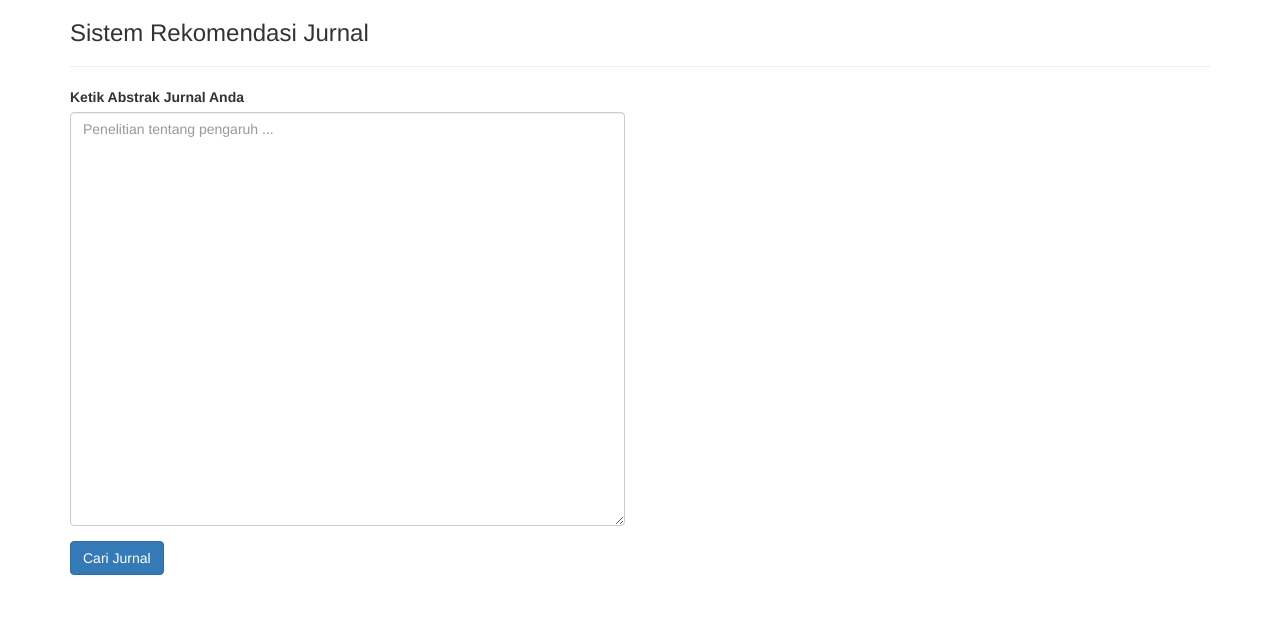
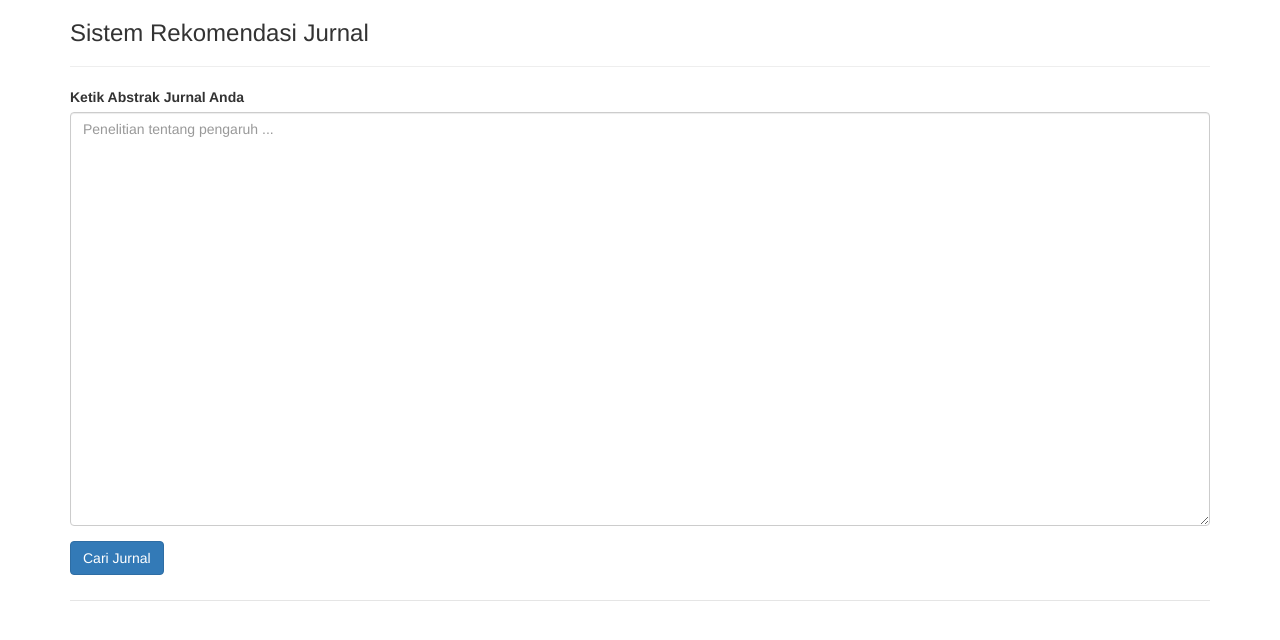
Before and after one commit to IbnuAhsani/journal-recommender-system-deployment, a Flask app: page / in a window 1280 px wide. Shown: the top 640 px of the page. Run offline with Flask 2, Linux system fonts and the light colour scheme; parts of the project's set-up code (start-up, migrations or seed data) failed here and were passed over; some libraries are stand-ins or nearby versions.

Commit message:
feat: set home page layout to be more horizontally wide

```diff
--- a/templates/home.html
+++ b/templates/home.html
@@ -3,29 +3,32 @@
 
 {% block content %}
     <div class="container">
-        <h3>Sistem Rekomendasi Jurnal</h3>
+        <h3>Sistem Rekomendasi Jurnal</h2>
         <hr>
         <form action="{{ url_for('home') }}" method="POST" class="form" role="form">
             {{ form.csrf_token() }}
             <div class="row">
-                <div class="form-group col-md-6">
+                <div class="form-group col-md-12">
                     {{ wtf.form_field(form.abstract, cols="20", rows="20",
                         class='form-control', placeholder='Penelitian tentang pengaruh ...') }}
                     <button type="submit" class="btn btn-primary">Cari Jurnal</button>
                 </div>
-                {% if prediction is defined %}
+            </div>
+            <hr style="margin-top: 1rem; margin-bottom: 1rem; border: 0; border-top: 1px solid rgba(0, 0, 0, 0.1);">
+            <div class="row">
+              {% if prediction is defined %}
                     <div class="col-md-6">
                         <div class="row">
                             <center>
-                                <h4>Jurnal yang direkomendasikan adalah ...</h4>
+                                <h3>Jurnal Yang Direkomendasikan</h3>
                             </center>
                         </div>
                         <div class="row">
                             <center>
-                                <h5>
+                                <h4>
                                     <u>{{ prediction['JOURNAL_NAME'] }}</u>
                                     <a href="{{ prediction['JOURNAL_URL'] }}"><i class="glyphicon glyphicon-link"></i></a>
-                                </h5>
+                                </h4>
                             </center>
                         </div>
                         <div class="row">
@@ -36,7 +39,15 @@
                                 <img class="img-responsive" src="{{ prediction['JOURNAL_COVER'] }}">
                             </div>
                         </div>
-                        <br>
+                    </div>
+                    <div class="col-md-6">
+                        <div class="row">
+                            <div class="col-md-12">
+                                <center>
+                                    <h3>Tabel Probabilitas Setiap Jurnal Yang Dapat Direkomendasikan</h3>
+                                </center>
+                            </div>
+                        </div>
                         <div class="row">
                             <table class="table table-striped">
                                 <thead>
```
